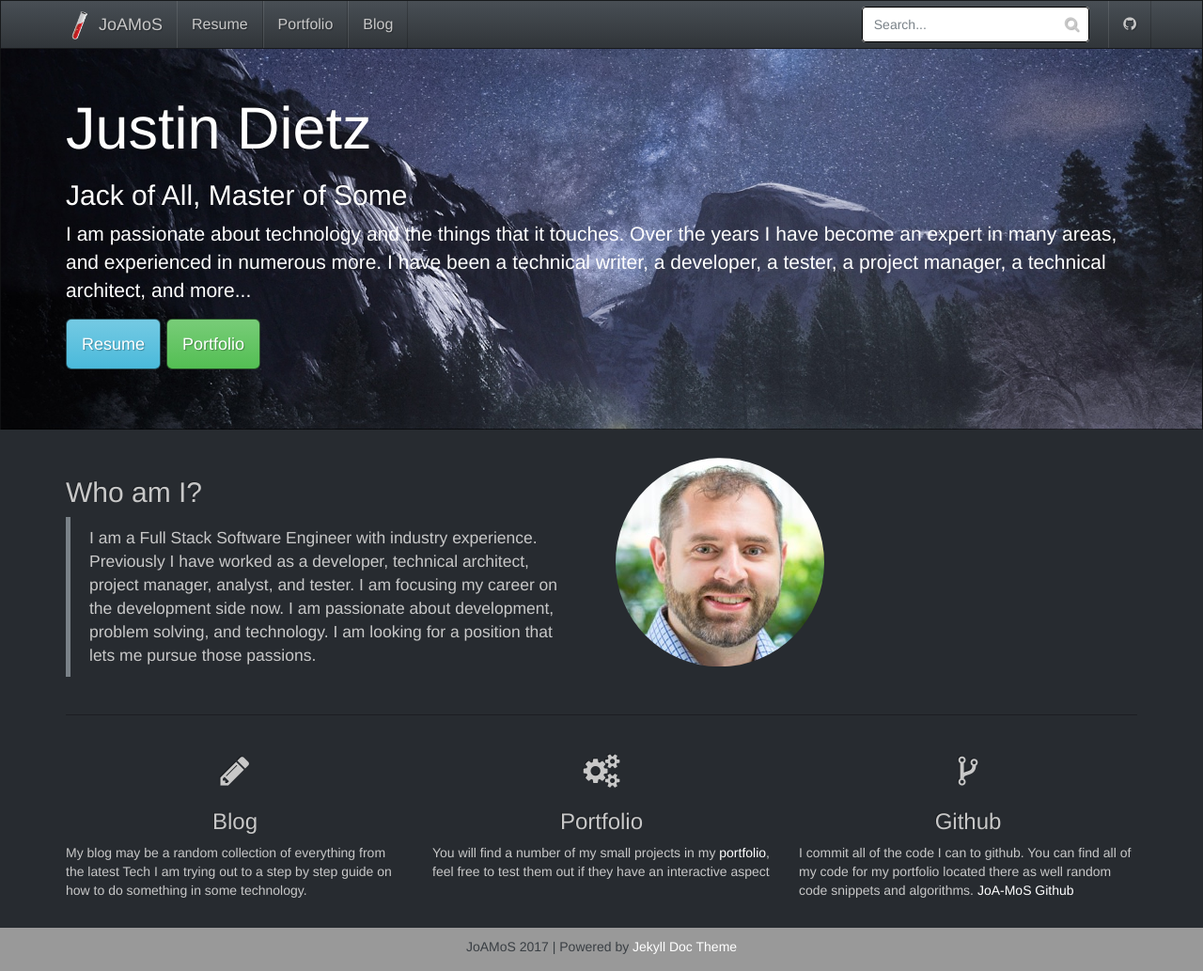
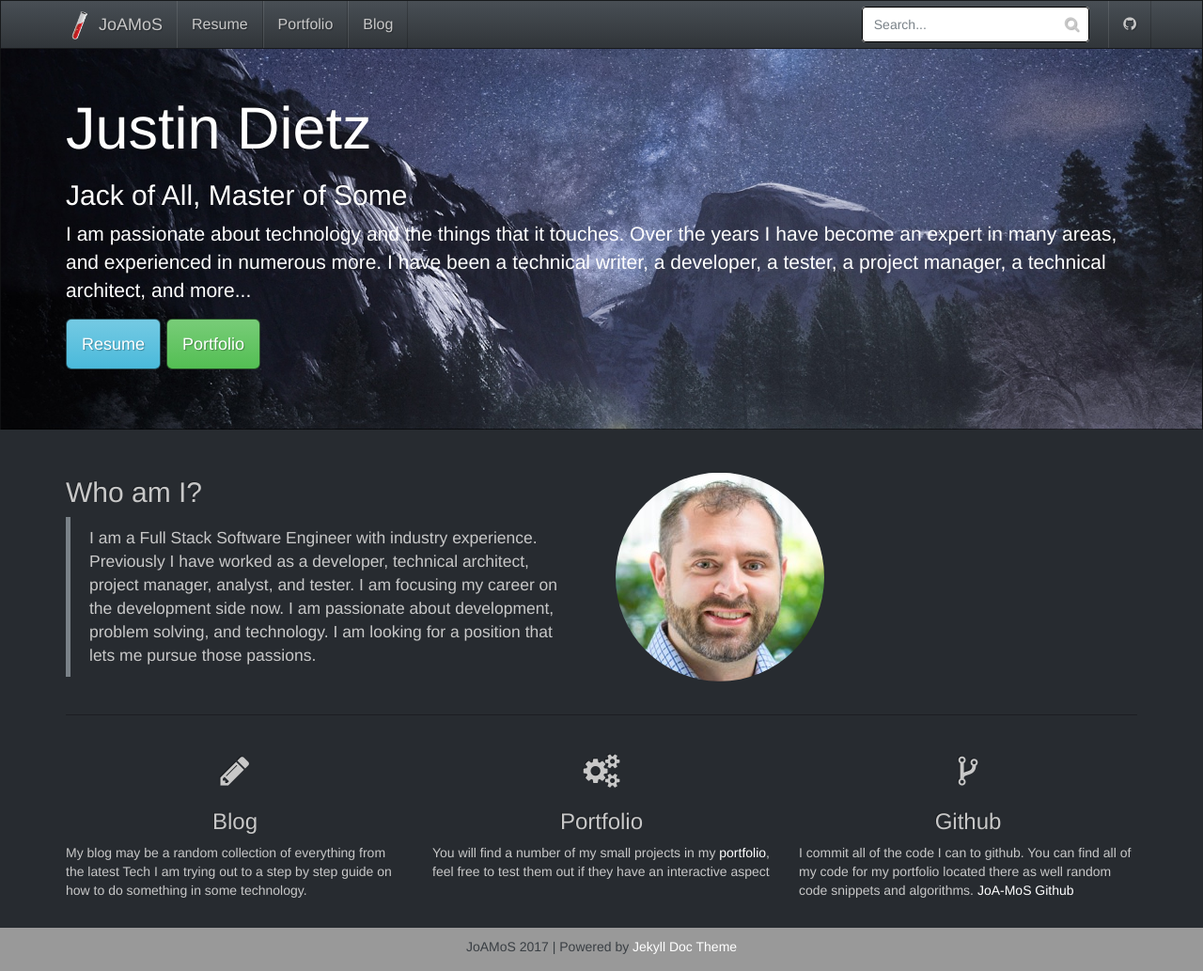
Before and after one commit to JoA-MoS/JoA-MoS.github.io, a Jekyll site: the page built from index.html, in a window 1280 px wide and 1033 px high. Shown: the whole window at 94% size. Built offline with Jekyll 4.4.1, drawn with Linux system fonts in a browser that asks for light colours; nearby versions of some CDN libraries.

Commit message:
push alignment

```diff
--- a/css/main.scss
+++ b/css/main.scss
@@ -50,7 +50,7 @@ body {
 .flex-container{
   display: flex;
   justify-content: center;
-  align-self: center;
+  align-items: center;
   flex-flow: wrap;
 }
 
```
